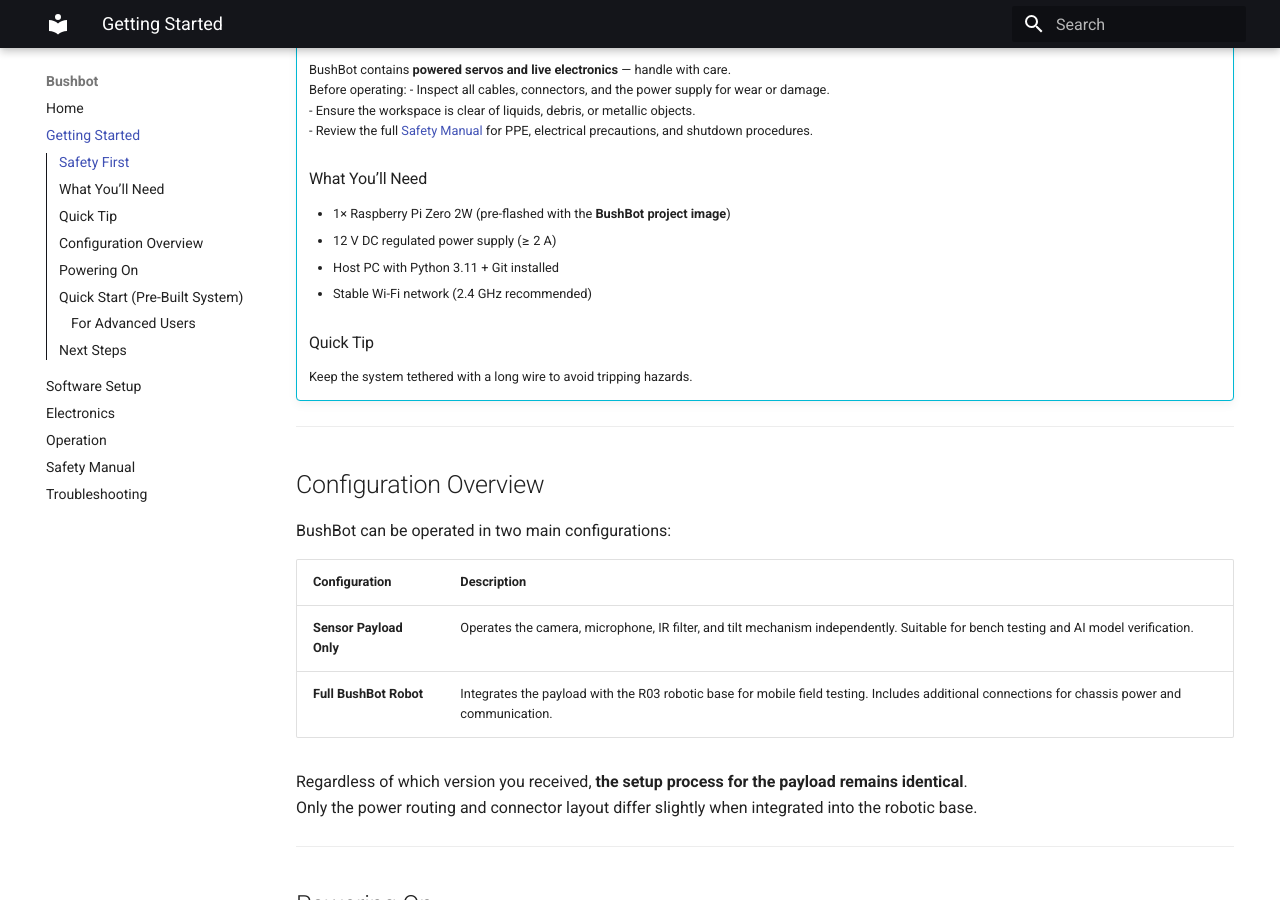
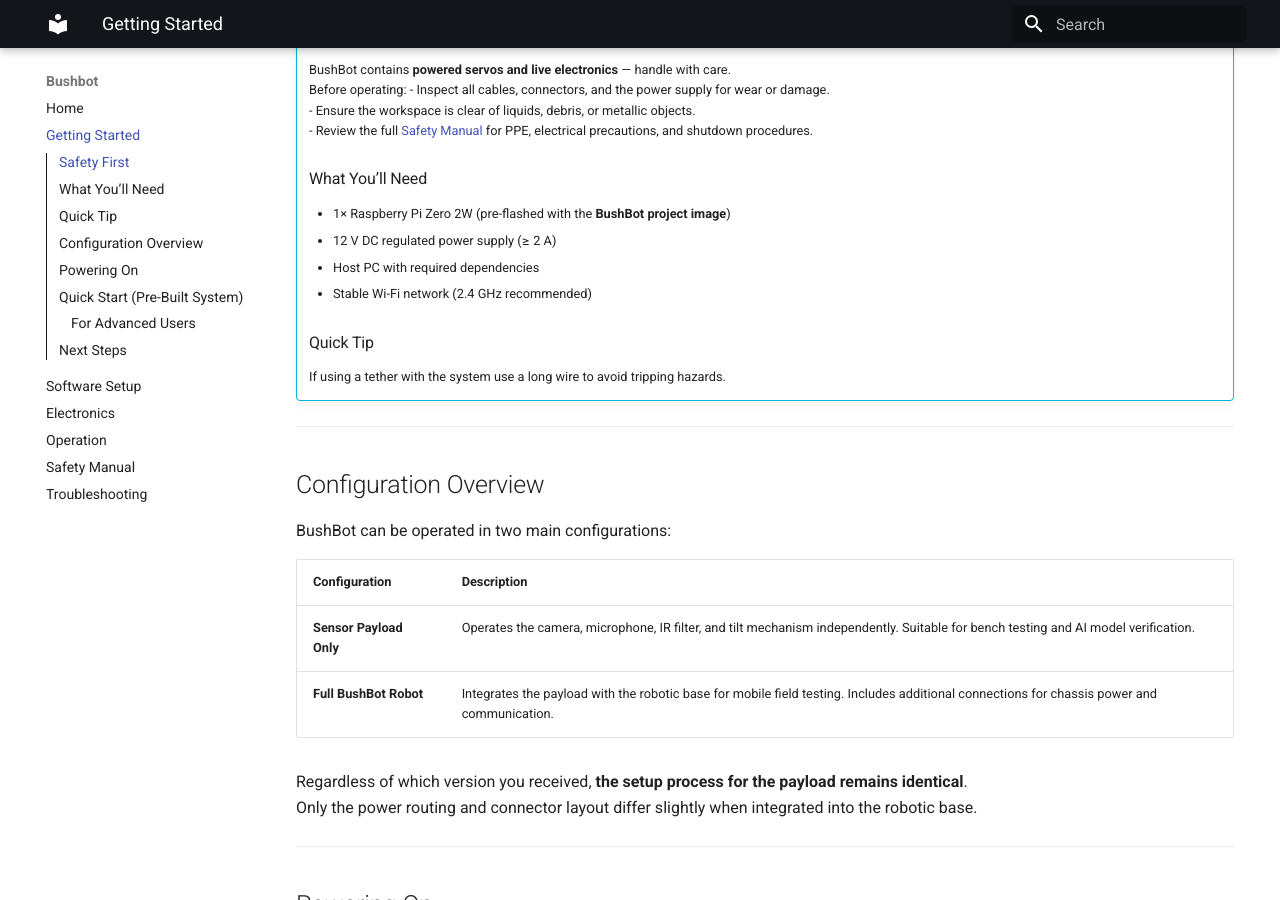
Before and after one commit to kaladeens/e18-docs, an MkDocs documentation site: the page built from docs/getting_started.md, in a window 1280 px wide and 900 px high, scrolled down 291 px. Built offline with MkDocs 1.6.1 and Material for MkDocs 9.7.7, drawn with Linux system fonts in a browser that asks for light colours; some of the changed text lies outside the part shown.

Commit message:
finish up

```diff
--- a/docs/getting_started.md
+++ b/docs/getting_started.md
@@ -14,11 +14,11 @@
     ### What You’ll Need
     - 1× Raspberry Pi Zero 2W (pre-flashed with the **BushBot project image**)
     - 12 V DC regulated power supply (≥ 2 A)
-    - Host PC with Python 3.11 + Git installed
+    - Host PC with required dependencies
     - Stable Wi-Fi network (2.4 GHz recommended)
 
     ### Quick Tip
-    Keep the system tethered with a long wire to avoid tripping hazards.
+    If using a tether with the system use a long wire to avoid tripping hazards.
 
 ---
 
@@ -29,7 +29,7 @@
 | Configuration | Description |
 |----------------|-------------|
 | **Sensor Payload Only** | Operates the camera, microphone, IR filter, and tilt mechanism independently. Suitable for bench testing and AI model verification. |
-| **Full BushBot Robot** | Integrates the payload with the R03 robotic base for mobile field testing. Includes additional connections for chassis power and communication. |
+| **Full BushBot Robot** | Integrates the payload with the robotic base for mobile field testing. Includes additional connections for chassis power and communication. |
 
 Regardless of which version you received, **the setup process for the payload remains identical**.
 Only the power routing and connector layout differ slightly when integrated into the robotic base.
@@ -155,6 +155,6 @@
 - Building the GUI and services manually for full control over the system
 
 ## Next Steps
-- For troubleshooting connection or power issues, see [Troubleshooting](troubleshooting.md).
 - For daily use and operational modes, see [Operation](operation.md).
 - For detailed dependency overview and setup, see [Software Setup](software-setup.md).
+- For troubleshooting connection or power issues, see [Troubleshooting](troubleshooting.md).
```
Also changed, not shown: other parts of docs/getting_started.md (+1 -1 lines), docs/electronics.md (+5 -4 lines), docs/operation.md (+9 -6 lines), docs/software-setup.md (+2 -2 lines), docs/troubleshooting.md (+4 -4 lines), docs/assets/veroboard.png (added).
